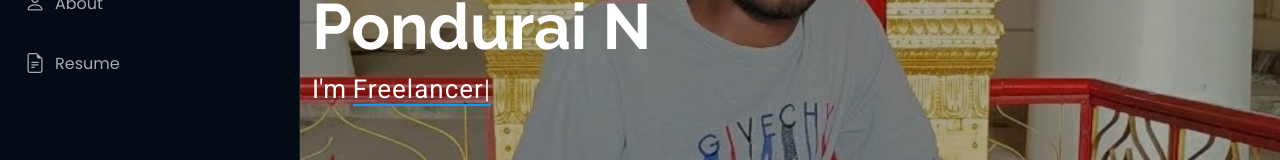
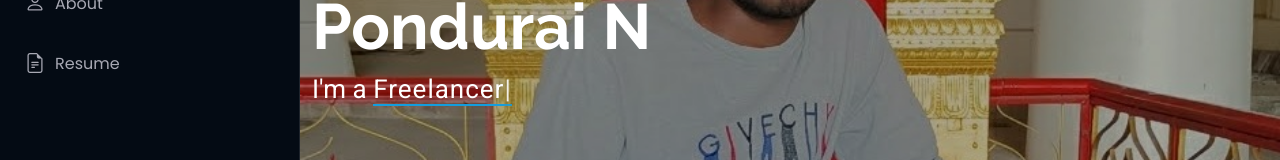
Before and after one commit to pondurai123/myportfolio-, a plain HTML site: page index.html in a window 1280 px wide. Shown: the part 351-511 px from the top of the page. Drawn offline with Linux system fonts and the light colour scheme.

Commit message:
Update index.html

```diff
--- a/index.html
+++ b/index.html
@@ -89,7 +89,7 @@
 
       <div class="container" data-aos="fade-up" data-aos-delay="100">
         <h2>Pondurai N</h2>
-        <p>I'm <span class="typed" data-typed-items="Developer, Freelancer">Developer</span><span class="typed-cursor typed-cursor--blink" aria-hidden="true"></span><span class="typed-cursor typed-cursor--blink" aria-hidden="true"></span></p>
+        <p>I'm a <span class="typed" data-typed-items="Developer, Freelancer">Developer</span><span class="typed-cursor typed-cursor--blink" aria-hidden="true"></span><span class="typed-cursor typed-cursor--blink" aria-hidden="true"></span></p>
       </div>
 
     </section><!-- /Hero Section -->
```
